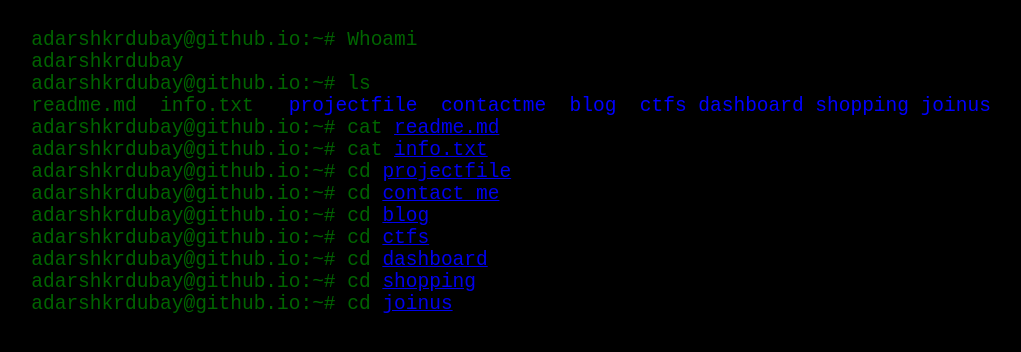
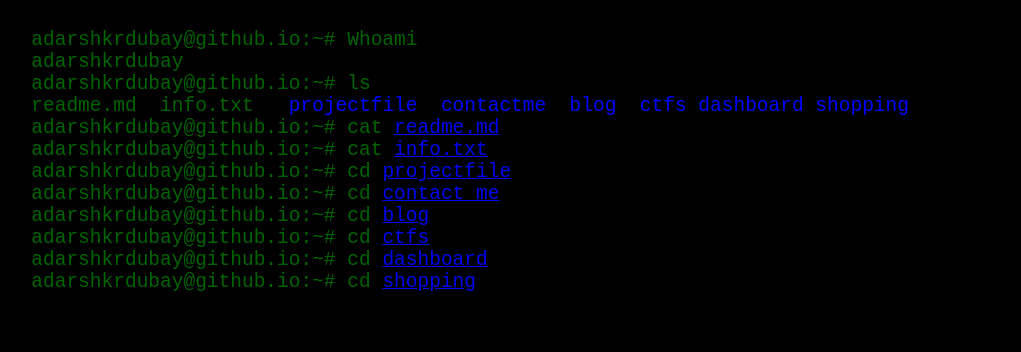
Before and after one commit to adarshkrdubay/adarshkrdubay.github.io, a plain HTML site: page index.html in a window 1280 px wide. Shown: the part 90-442 px from the top of the page, without its empty margins (82-1103 px from the left). Drawn offline with Linux system fonts and the light colour scheme.

Commit message:
Update index.html

```diff
--- a/index.html
+++ b/index.html
@@ -17,7 +17,7 @@ img {
          adarshkrdubay@github.io:~# Whoami
          adarshkrdubay
          adarshkrdubay@github.io:~# ls
-         readme.md  info.txt  <a style="color: blue;"> projectfile  contactme  blog  ctfs dashboard shopping joinus</a>
+         readme.md  info.txt  <a style="color: blue;"> projectfile  contactme  blog  ctfs dashboard shopping </a>
          adarshkrdubay@github.io:~# cat <a href="pages/readme.html" >readme.md</a>
          adarshkrdubay@github.io:~# cat <a href="pages/info.html" >info.txt</a>
          adarshkrdubay@github.io:~# cd <a href="pages/projectfile.html" >projectfile</a>
@@ -26,7 +26,6 @@ img {
          adarshkrdubay@github.io:~# cd <a href="pages/ctfs.html" >ctfs</a>
          adarshkrdubay@github.io:~# cd <a href="pages/dashboard.html" >dashboard</a>
          adarshkrdubay@github.io:~# cd <a href="pages/shopping.html" >shopping</a>
-         adarshkrdubay@github.io:~# cd <a href="pages/joinus/" >joinus</a>
 
 
 </pre>
```
